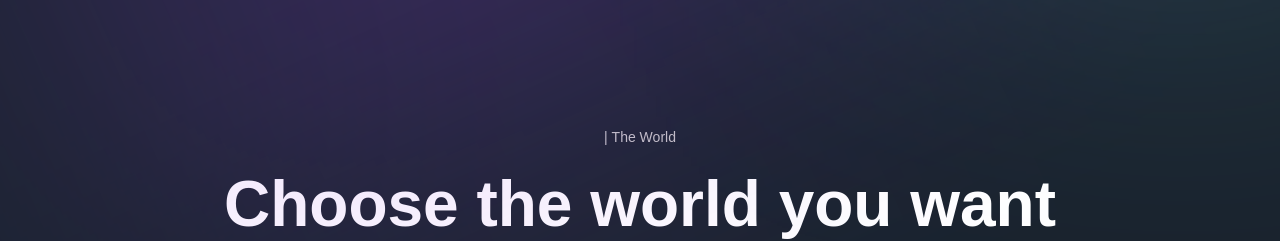
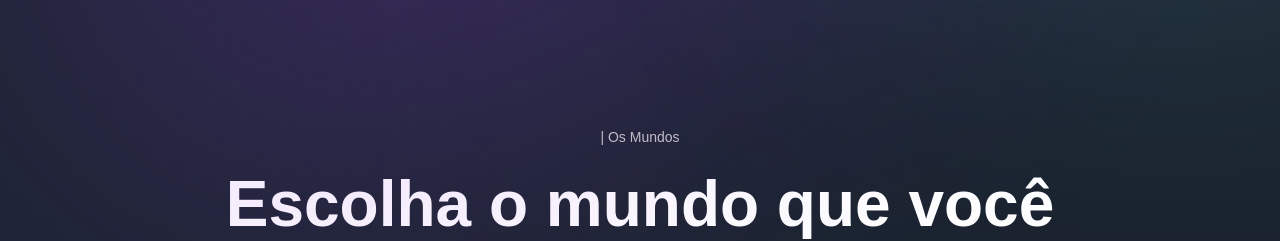
Before and after one commit to Nelson-DevStack/metaverso, a Next.js app: page / in a window 1280 px wide. Shown: the part 1742-1983 px from the top of the page. Built offline with nearby package versions, Linux system fonts and the light colour scheme; a web font is replaced by a local one.

Commit message:
dev1.1.7: Explore Copy PT-BR

```diff
--- a/sections/Explore.tsx
+++ b/sections/Explore.tsx
@@ -19,13 +19,13 @@ const Explore = () => {
         viewport={{ once: false, amount: 0.25 }}
         className={`${styles.innerWidth} mx-auto flex flex-col`}
       >
-        <TypingText title="| The World" textStyles="text-center" />
+        <TypingText title="| Os Mundos" textStyles="text-center" />
         <TitleText
           textStyles="text-center"
           title={
             <>
-              Choose the world you want <br className="md:block hidden" /> to
-              explore
+              Escolha o mundo que você <br className="md:block hidden" /> deseja
+              explorar
             </>
           }
         />
```
